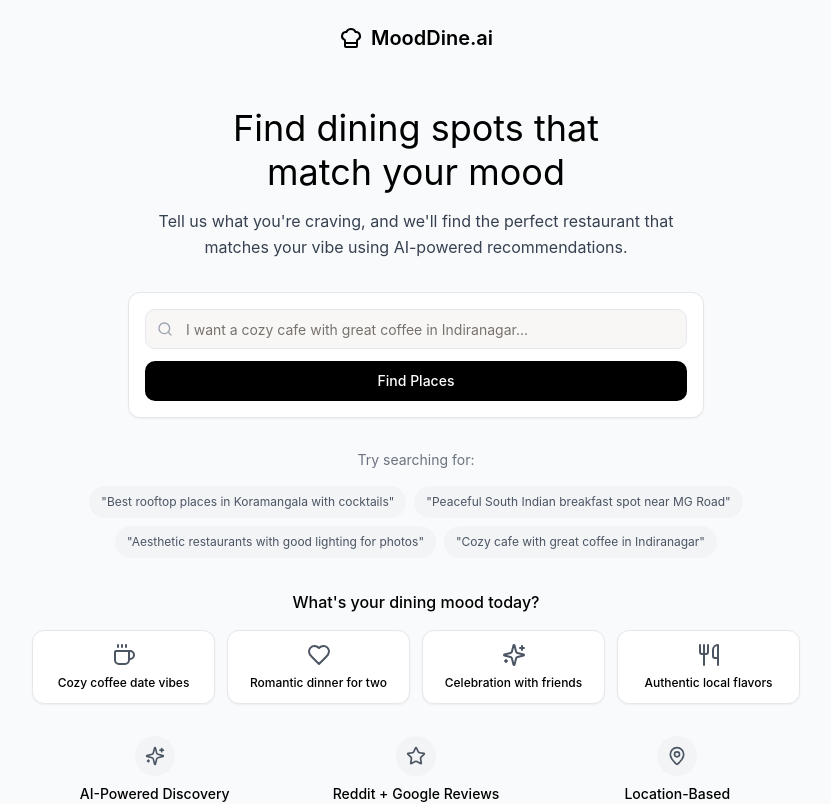
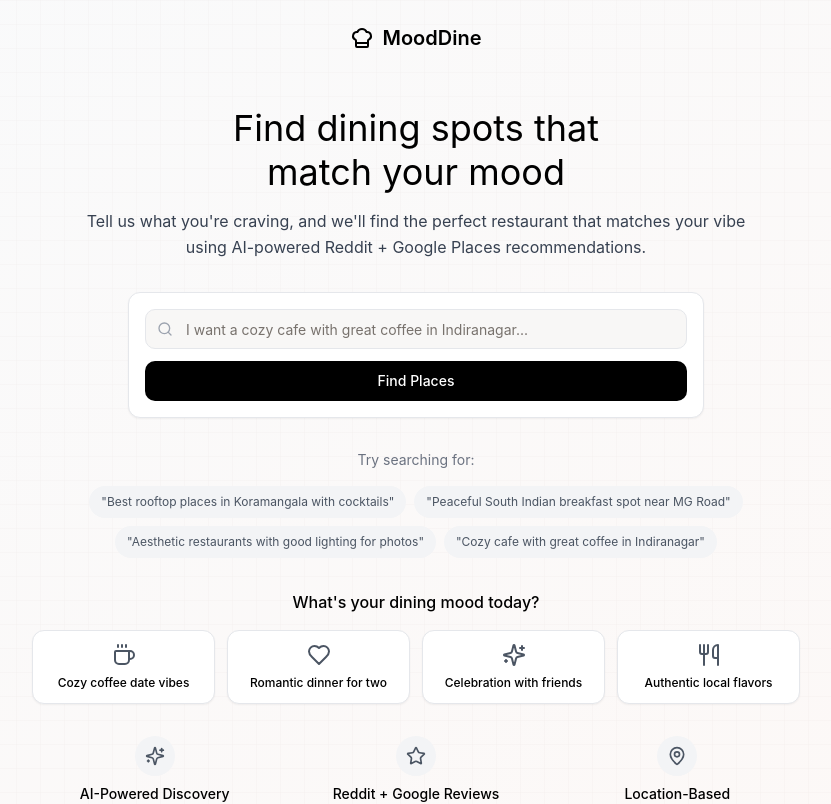
Before and after one commit to yashrajsomvanshi/mood-dine-discover, a React (Vite) app: page / in a window 1280 px wide. Shown: the top 804 px of the page, without its empty margins (224-1055 px from the left). Built offline with nearby package versions, Linux system fonts and the light colour scheme.

Commit message:
Refactor UI and improve aesthetics
- Added a faint grid pattern background with a brown tinge.
- Updated the tagline.
- Changed the app name to "MoodDine".
- Improved the Google Maps link presentation.

```diff
--- a/src/index.css
+++ b/src/index.css
@@ -50,6 +50,11 @@ All colors MUST be HSL.
     --sidebar-accent-foreground: 240 5.9% 10%;
     --sidebar-border: 220 13% 91%;
     --sidebar-ring: 217.2 91.2% 59.8%;
+
+    /* Warm tones for the grid background */
+    --warm-50: 28 50% 98%;
+    --warm-100: 28 40% 95%;
+    --warm-200: 28 35% 90%;
   }
 
   .dark {
@@ -109,15 +114,15 @@ All colors MUST be HSL.
   }
 
   .gradient-warm {
-    background: linear-gradient(135deg, #f2e8e5 0%, #eaddd7 50%, #d2bab0 100%);
+    background: linear-gradient(135deg, hsl(28, 50%, 98%) 0%, hsl(28, 40%, 95%) 50%, hsl(28, 35%, 90%) 100%);
   }
 
   .gradient-sage {
-    background: linear-gradient(135deg, #f6f7f6 0%, #e3e8e1 50%, #c7d2c0 100%);
+    background: linear-gradient(135deg, hsl(120, 20%, 98%) 0%, hsl(120, 15%, 94%) 50%, hsl(120, 12%, 88%) 100%);
   }
 
   .text-gradient {
-    background: linear-gradient(135deg, #43302b 0%, #6b8659 100%);
+    background: linear-gradient(135deg, hsl(24, 30%, 25%) 0%, hsl(100, 20%, 45%) 100%);
     -webkit-background-clip: text;
     -webkit-text-fill-color: transparent;
     background-clip: text;
--- a/src/pages/Index.tsx
+++ b/src/pages/Index.tsx
@@ -1,3 +1,4 @@
+
 import { useState } from "react";
 import { Search, ChefHat, Sparkles, Heart, Coffee, Utensils, Star, MapPin, ExternalLink, Clock } from "lucide-react";
 import { Button } from "@/components/ui/button";
@@ -127,13 +128,13 @@ const Index = () => {
                   </div>
                 )}
 
-                <div className="flex items-center justify-between pt-4 border-t border-gray-100">
+                <div className="flex flex-col gap-3 pt-4 border-t border-gray-100">
+                  <div className="flex items-center justify-between">
                     <div className="flex items-center gap-2">
                       <span className="text-xs text-gray-500">Reddit score:</span>
                       <span className="text-xs font-medium text-black">{result.redditScore}</span>
                     </div>
 
-                  <div className="flex gap-2">
                     {result.redditUrl && (
                       <a
                         href={result.redditUrl}
@@ -144,17 +145,25 @@ const Index = () => {
                         Reddit <ExternalLink className="h-3 w-3" />
                       </a>
                     )}
+                  </div>
+
                   {result.mapLink && (
+                    <Button
+                      asChild
+                      size="sm"
+                      className="w-full bg-blue-600 hover:bg-blue-700 text-white"
+                    >
                       <a
                         href={result.mapLink}
                         target="_blank"
                         rel="noopener noreferrer"
-                        className="text-xs text-blue-600 hover:text-blue-800 flex items-center gap-1"
+                        className="flex items-center justify-center gap-2"
                       >
-                        Map <ExternalLink className="h-3 w-3" />
+                        <MapPin className="h-4 w-4" />
+                        View on Google Maps
                       </a>
+                    </Button>
                   )}
-                  </div>
                 </div>
               </CardContent>
             </Card>
@@ -165,19 +174,31 @@ const Index = () => {
   };
 
   return (
-    <div className="min-h-screen bg-gray-50">
+    <div className="min-h-screen bg-gradient-to-br from-gray-50 to-warm-50 relative">
+      {/* Grid Background Pattern */}
+      <div
+        className="absolute inset-0 opacity-20"
+        style={{
+          backgroundImage: `
+            linear-gradient(rgba(120, 83, 67, 0.1) 1px, transparent 1px),
+            linear-gradient(90deg, rgba(120, 83, 67, 0.1) 1px, transparent 1px)
+          `,
+          backgroundSize: '24px 24px'
+        }}
+      />
+
       {/* Header */}
       <header className="relative z-10 px-6 py-6">
         <nav className="max-w-4xl mx-auto flex items-center justify-center">
           <div className="flex items-center space-x-2">
             <ChefHat className="h-6 w-6 text-black" />
-            <h1 className="text-xl font-semibold text-black">MoodDine.ai</h1>
+            <h1 className="text-xl font-semibold text-black">MoodDine</h1>
           </div>
         </nav>
       </header>
 
       {/* Hero Section */}
-      <main className="px-6 py-8">
+      <main className="relative z-10 px-6 py-8">
         <div className="max-w-3xl mx-auto text-center">
           <div className="animate-fade-in">
             <h2 className="text-3xl md:text-4xl font-normal text-black mb-4 leading-tight">
@@ -185,9 +206,9 @@ const Index = () => {
               <span className="block mt-1">match your mood</span>
             </h2>
 
-            <p className="text-base text-gray-700 mb-8 max-w-xl mx-auto leading-relaxed">
+            <p className="text-base text-gray-700 mb-8 max-w-2xl mx-auto leading-relaxed">
               Tell us what you're craving, and we'll find the perfect restaurant
-              that matches your vibe using AI-powered recommendations.
+              that matches your vibe using AI-powered Reddit + Google Places recommendations.
             </p>
           </div>
 
@@ -313,7 +334,7 @@ const Index = () => {
       </main>
 
       {/* Footer */}
-      <footer className="mt-16 pb-8 text-center text-gray-500">
+      <footer className="relative z-10 mt-16 pb-8 text-center text-gray-500">
         <p className="text-xs">
           Made with ❤️ for food lovers • Powered by AI and community recommendations
         </p>
```
Lines whose indentation alone changed are shown as unchanged.
